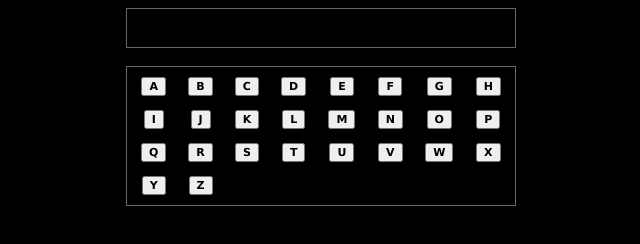
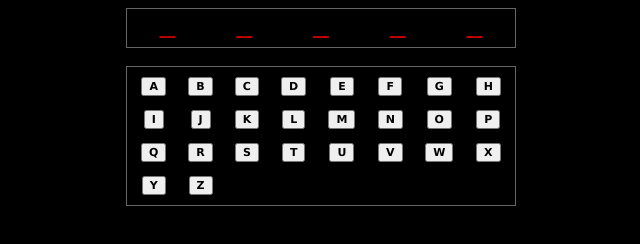
Before and after one commit to saloroso/saloroso_forca2, a plain HTML site: page index.html in a window 1280 px wide. Shown: the full height of the page, 319-959 px from the left. Drawn offline with Linux system fonts and the light colour scheme.

Commit message:
Update index.html

```diff
--- a/index.html
+++ b/index.html
@@ -39,58 +39,58 @@
 */
   //  BIBLIOTECA DE PALAVRAS
   var palavras   = new Array();
-    palavras[0]  = "";
-    palavras[1]  = "";
-    palavras[2]  = "";
-    palavras[3]  = "";
-    palavras[4]  = "";
-    palavras[5]  = "";
-    palavras[6]  = "";
-    palavras[7]  = "";
-    palavras[8]  = "";
-    palavras[9]  = "";
-    palavras[10] = "";
-    palavras[11] = "";
-    palavras[12] = "";
-    palavras[13] = "";
-    palavras[14] = "";
-    palavras[15] = "";
-    palavras[16] = "";
-    palavras[17] = "";
-    palavras[18] = "";
-    palavras[19] = "";
-    palavras[20] = "";
-    palavras[21] = "";
-    palavras[22] = "";
-    palavras[22] = "";
-    palavras[23]  = "";
-    palavras[24]  = "";
-    palavras[25]  = "";
-    palavras[26]  = "";
-    palavras[27]  = "";
-    palavras[28]  = "";
-    palavras[29]  = "";
-    palavras[30]  = "";
-    palavras[31]  = "";
-    palavras[32]  = "";
-    palavras[33] = "";
-    palavras[34] = "";
-    palavras[35] = "";
-    palavras[36] = "";
-    palavras[37] = "";
-    palavras[38] = "";
-    palavras[39] = "";
-    palavras[40] = "";
-    palavras[41] = "";
-    palavras[42] = "";
-    palavras[43] = "";
-    palavras[44] = "";
-    palavras[45] = "";
-    palavras[46] = "";
-    palavras[47]  = "";
-    palavras[48]  = "";
-    palavras[49]  = "";
-    palavras[50]  = "";
+    palavras[0]  = "MACACACO";
+    palavras[1]  = "ARANHA";
+    palavras[2]  = "CACHORRO";
+    palavras[3]  = "DENTE";
+    palavras[4]  = "VEADO";
+    palavras[5]  = "GATO";
+    palavras[6]  = "AMIGO";
+    palavras[7]  = "MARROM";
+    palavras[8]  = "AMARELO";
+    palavras[9]  = "ROSA";
+    palavras[10] = "AZUL";
+    palavras[11] = "PRETO";
+    palavras[12] = "VERMELHO";
+    palavras[13] = "CADEIRA";
+    palavras[14] = "MARTELO";
+    palavras[15] = "MESA";
+    palavras[16] = "COMPUTADOR";
+    palavras[17] = "PAI";
+    palavras[18] = "DINAMITE";
+    palavras[19] = "BOMBA";
+    palavras[20] = "JOGO";
+    palavras[21] = "LAGARTO";
+    palavras[22] = "CINZA";
+    palavras[22] = "LIVRO";
+    palavras[23]  = "PROJETOR";
+    palavras[24]  = "EXTINTOR";
+    palavras[25]  = "LAMPARINA";
+    palavras[26]  = "GUSTAVO";
+    palavras[27]  = "ELIANE";
+    palavras[28]  = "CARLOS";
+    palavras[29]  = "JULIA";
+    palavras[30]  = "VINCIUS";
+    palavras[31]  = "LEONARDO";
+    palavras[32]  = "DINHEIRO";
+    palavras[33] = "EMPREGO";
+    palavras[34] = "TERAPIA";
+    palavras[35] = "MEDICO";
+    palavras[36] = "PSICOLOGO";
+    palavras[37] = "GERENTE";
+    palavras[38] = "PROFESSOOR";
+    palavras[39] = "DOUTOR";
+    palavras[40] = "CANETA";
+    palavras[41] = "GARRAFA";
+    palavras[42] = "MOCHILA";
+    palavras[43] = "RATO";
+    palavras[44] = "APAGADOR";
+    palavras[45] = "CARTAZ";
+    palavras[46] = "CELULAR";
+    palavras[47]  = "FONE";
+    palavras[48]  = "FIO";
+    palavras[49]  = "RODA";
+    palavras[50]  = "METRO";
     palavras[51]  = "";
     palavras[52]  = "";
     palavras[53]  = "";
```
